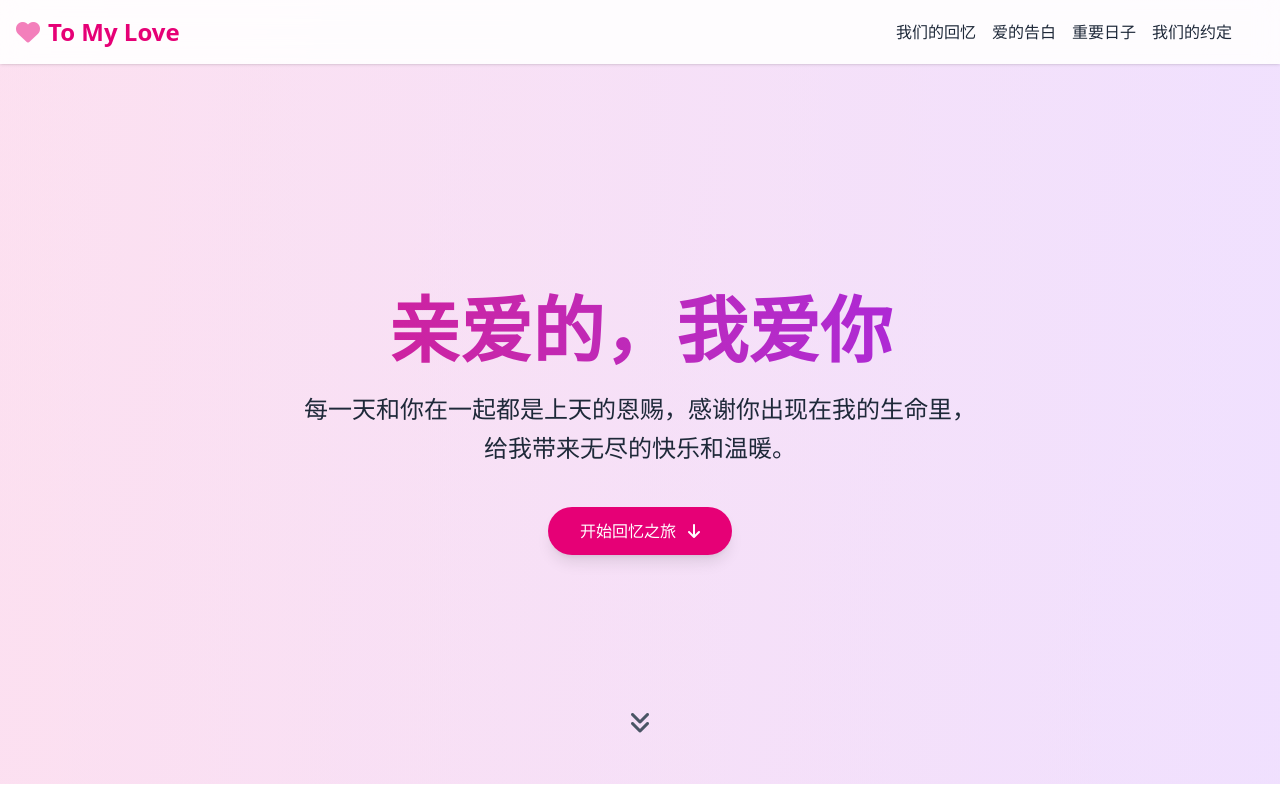
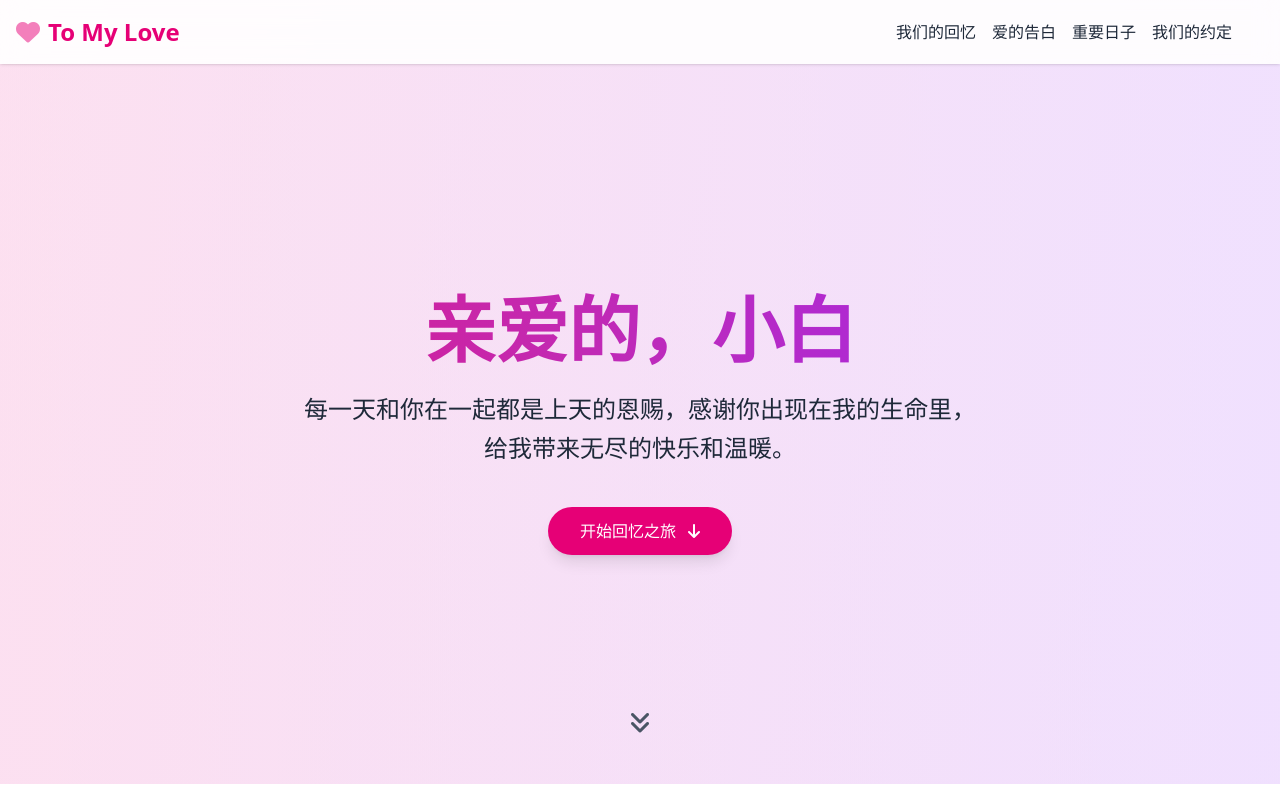
Before and after one commit to wangshaojie/hezi-web, a Vue app: page /love-page in a window 1280 px wide. Shown: the top 800 px of the page. Built offline with nearby package versions, Linux system fonts and the light colour scheme.

Commit message:
fix: 修复love页面

```diff
--- a/src/views/LovePage.vue
+++ b/src/views/LovePage.vue
@@ -44,7 +44,7 @@
       <div class="container mx-auto px-4 z-20 text-center">
         <h1
           class="text-4xl md:text-6xl lg:text-7xl font-bold mb-6 text-transparent bg-clip-text bg-gradient-to-r from-pink-600 to-purple-600 dark:from-pink-400 dark:to-purple-400 animate-fade-in">
-          亲爱的，我爱你
+          亲爱的，小白
         </h1>
         <p class="text-xl md:text-2xl max-w-2xl mx-auto mb-10 leading-relaxed">
           每一天和你在一起都是上天的恩赐，感谢你出现在我的生命里，给我带来无尽的快乐和温暖。
```
